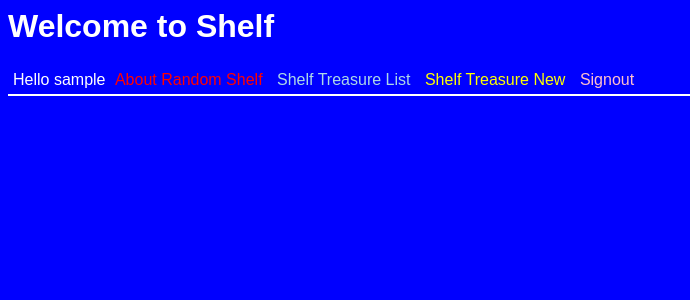
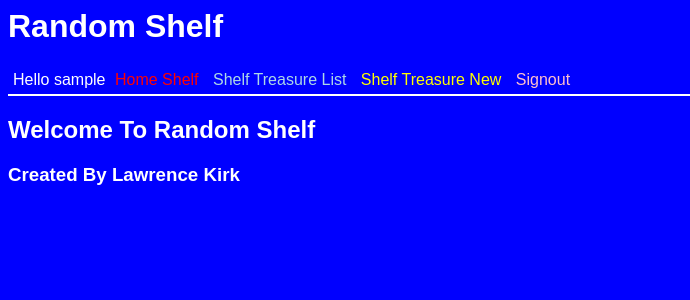
Before and after one commit to lmkirkiii/Random-Shelf-Repo, a Django app: page / in a window 1280 px wide. Shown: the top 300 px of the page, without its empty margins (0-690 px from the left). Run offline with Django 3.2, Linux system fonts and the light colour scheme; the visitor is signed in with stand-in values (Sample User, id 1).

Commit message:
ready or not

```diff
--- a/shelf/templates/registration/login.html
+++ b/shelf/templates/registration/login.html
@@ -5,6 +5,6 @@
 <form method="post">
     {% csrf_token %}
     {{ form.as_p }}
-    <button type="submit">Login</button>
+    <button style="padding:5px; font-size: 15px;border-radius:5px; color: white;background: none; border: 2px solid white;"  type="submit">Login</button>
 </form>
 {% endblock %}
--- a/shelf/templates/registration/signup.html
+++ b/shelf/templates/registration/signup.html
@@ -5,6 +5,6 @@
 <form method="POST">
   {% csrf_token %}
   {{ form.as_p }}
-  <button type="submit">Sign Up</button>
+  <button style="padding:5px; font-size: 15px;border-radius:5px; color: white;background: none; border: 2px solid white;"   type="submit">Sign Up</button>
 </form>
 {% endblock  %}
--- a/shelf/templates/shelf/about_ultra_treasure_list.html
+++ b/shelf/templates/shelf/about_ultra_treasure_list.html
@@ -1,3 +1,5 @@
 {% extends 'shelf/base.html' %}
 {% block content %}
+<h2>Welcome To Random Shelf</h2>
+<h3>Created By Lawrence Kirk</h3>
 {% endblock %}
--- a/shelf/templates/shelf/base.html
+++ b/shelf/templates/shelf/base.html
@@ -6,19 +6,18 @@
         <link rel="stylesheet" href="{% static 'css/shelf.css' %}">
     </head>
     <body style="color:{{sight_style.font_color}};">
-        <h1>Welcome to Shelf</h1>
+        <h1>Random Shelf</h1>
         <nav>
             <div class="user-info">
                 {% if user.is_authenticated %}
                     Hello {{ user.username }}
-                    <a style="font-size: 16px;margin:5px;text-decoration: none;color: red;"href="">About Random Shelf</a>
+                    <a style="font-size: 16px;margin:5px;text-decoration: none;color: red;"href="/ultra_treasures/image">Home Shelf</a>
                     <a style="font-size: 16px;margin:5px;text-decoration: none;color: lightblue;"href="/ultra_treasures/list">Shelf Treasure List</a>
                     <a style="font-size: 16px;margin:5px;text-decoration: none;color: yellow;"href="/ultra_treasures/new">Shelf Treasure New</a>
                     <a style="font-size: 16px;margin:5px;text-decoration: none;color: pink;"href="{% url 'logout' %}">Signout</a>
                 {% else %}
-                    <a href="{% url 'login' %}">Login</a>
-                    <a href="{% url 'signup' %}">Sign Up</a>
-                    <img style="height:600px; width:600px;" src="https://i.imgur.com/wjrG9Sw.png" alt="shelf">
+                    <a style="font-size: 16px;margin:5px;text-decoration: none;color: pink;" href="{% url 'login' %}">Login</a>
+                    <a style="font-size: 16px;margin:5px;text-decoration: none;color: pink;" href="{% url 'signup' %}">Sign Up</a>
                 {% endif %}
             </div>
 
--- a/shelf/templates/shelf/ultra_treasure_form.html
+++ b/shelf/templates/shelf/ultra_treasure_form.html
@@ -4,7 +4,7 @@
   <form method="post" enctype="multipart/form-data">
     {% csrf_token %}
     {{ form.as_p }}
-    <button type="submit">Upload</button>
+    <button style="padding:5px; font-size: 15px;border-radius:5px; color: white;background: none; border: 2px solid white;" type="submit">Upload</button>
   </form>
 
   <p><a href="/">Return to home</a></p>
--- a/shelf/urls.py
+++ b/shelf/urls.py
@@ -4,6 +4,7 @@ from . import views
 urlpatterns = [
 
     path('', views.about_ultra_treasure_list, name='about_ultra_treasure_list'),
+    path('ultra_treasures/image', views.about_ultra_treasure_list, name='about_ultra_treasure_list'),
     path('ultra_treasures/list', views.ultra_treasure_list, name='ultra_treasure_list'),
     path('ultra_treasures/<int:pk>', views.ultra_treasure_detail, name='ultra_treasure_detail'),
     path('ultra_treasures/new', views.ultra_treasure_create, name='ultra_treasure_create'),
```
Also changed, not shown: shelf/templates/shelf/ultra_treasure_detail.html (+6 -4 lines), media/documents/Bt5LS3n-1.jpg (added), media/documents/QOosxiq_CHeZXkJ.jpg (added), media/documents/_3_UxVYGRd.jpg (added), media/documents/cute_i4WzXQ2.jpg (added).
